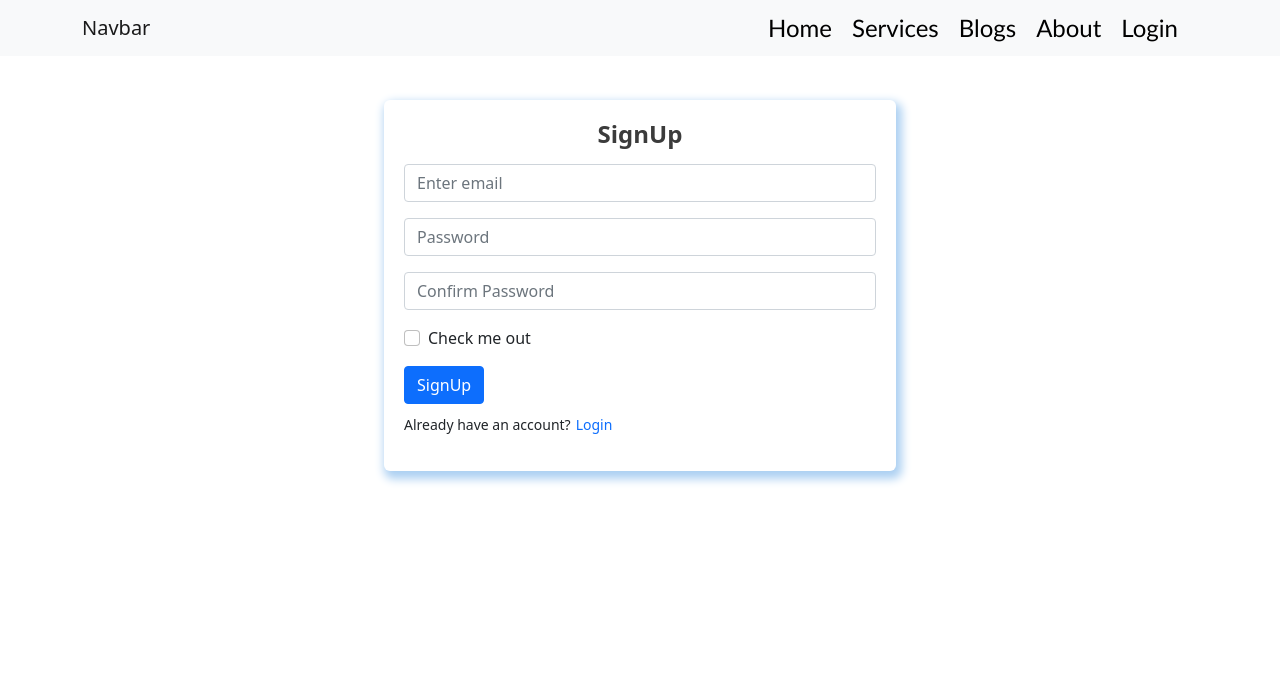
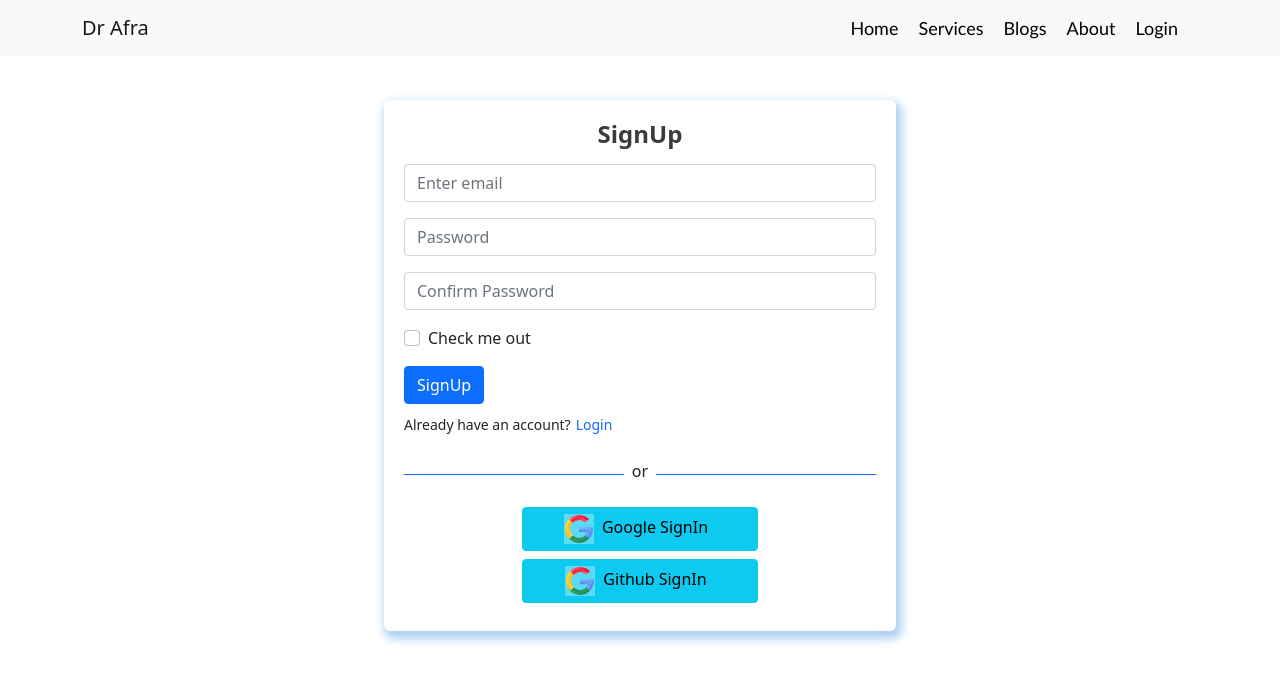
Before and after one commit to laizuakram1/doctor-afra-service, a React (Create React App) app: page /signUp in a window 1280 px wide. Shown: the top 682 px of the page. Built offline with nearby package versions, Linux system fonts and the light colour scheme.

Commit message:
create user using email and password

```diff
--- a/package.json
+++ b/package.json
@@ -7,9 +7,11 @@
     "@testing-library/react": "^13.1.1",
     "@testing-library/user-event": "^13.5.0",
     "bootstrap": "^5.1.3",
+    "firebase": "^9.6.11",
     "react": "^18.0.0",
     "react-bootstrap": "^2.2.3",
     "react-dom": "^18.0.0",
+    "react-firebase-hooks": "^5.0.3",
     "react-router-dom": "^6.3.0",
     "react-scripts": "5.0.1",
     "web-vitals": "^2.1.4"
--- a/src/Pages/SingUp/SignUp.js
+++ b/src/Pages/SingUp/SignUp.js
@@ -1,18 +1,38 @@
-import React from 'react';
+import React, { useRef } from 'react';
 import { Button, Form } from 'react-bootstrap';
 import { Link } from 'react-router-dom';
+import auth from '../../firebase.init';
+import SocialLink from '../../Shared/SocialLink/SocialLink';
+import { useCreateUserWithEmailAndPassword } from 'react-firebase-hooks/auth';
+
+
 
 const SignUp = () => {
+    const emailRef = useRef('');
+const passwordRef = useRef('');
+
+    const [createUserWithEmailAndPassword] = useCreateUserWithEmailAndPassword(auth);
+
+
+    const handleLoginForm = event =>{
+        event.preventDefault();
+        const email = emailRef.current.value;
+        const password = passwordRef.current.value;
+
+        createUserWithEmailAndPassword(email, password);
+
+    }
+
     return (
         <div className='form-container'>
-            <Form>
+            <Form onSubmit={handleLoginForm}>
                 <h2 className='form-title'>SignUp</h2>
                 <Form.Group className="mb-3" controlId="formBasicEmail">
-                    <Form.Control type="email" placeholder="Enter email" />
+                    <Form.Control ref={emailRef} type="email" placeholder="Enter email" />
                 </Form.Group>
                 <Form.Group className="mb-3" controlId="formBasicPassword">
 
-                    <Form.Control type="password" placeholder="Password" />
+                    <Form.Control ref={passwordRef} type="password" placeholder="Password" />
                 </Form.Group>
                 <Form.Group className="mb-3" controlId="formBasicPassword">
 
@@ -25,6 +45,8 @@ const SignUp = () => {
                     SignUp
                 </Button>
                 <p className='form-toggle'>Already have an account?<Link to='/login'>Login</Link></p>
+
+                <SocialLink></SocialLink>
             </Form>
         </div>
     );
--- a/src/Shared/Header/Header.css
+++ b/src/Shared/Header/Header.css
@@ -5,7 +5,7 @@
 .navLink a{
     color:black;
     text-decoration: none;
-    font-size: 24px;
+    font-size: 18px;
     margin-right:20px;
     font-family:'Gill Sans', 'Gill Sans MT', Calibri, 'Trebuchet MS', sans-serif;
 }
--- a/src/Shared/Header/Header.js
+++ b/src/Shared/Header/Header.js
@@ -8,7 +8,7 @@ const Header = () => {
         <div>
             <Navbar fixed='top' bg="light" variant="light">
                 <Container>
-                    <Navbar.Brand href="#home">Navbar</Navbar.Brand>
+                    <Navbar.Brand href="#home">Dr Afra</Navbar.Brand>
                     <Nav className="navLink ms-auto">
                         <Link to='/home'>Home</Link>
                         <Link to='/services'>Services</Link>
--- /dev/null
+++ b/src/firebase.init.js
@@ -0,0 +1,21 @@
+// Import the functions you need from the SDKs you need
+import { initializeApp } from "firebase/app";
+import {getAuth} from 'firebase/auth';
+// TODO: Add SDKs for Firebase products that you want to use
+// https://firebase.google.com/docs/web/setup#available-libraries
+
+// Your web app's Firebase configuration
+const firebaseConfig = {
+  apiKey: "AIzaSyAhQXdbLABYoC8xgiMonJXm9rFjua8GzdU",
+  authDomain: "dr-afra.firebaseapp.com",
+  projectId: "dr-afra",
+  storageBucket: "dr-afra.appspot.com",
+  messagingSenderId: "94238834971",
+  appId: "1:94238834971:web:b2d638ad4cf436c08393be"
+};
+
+// Initialize Firebase
+const app = initializeApp(firebaseConfig);
+const auth = getAuth(app)
+
+export default auth;
```
Also changed, not shown: 1 other file (tests, documents, lock files or other folders).
